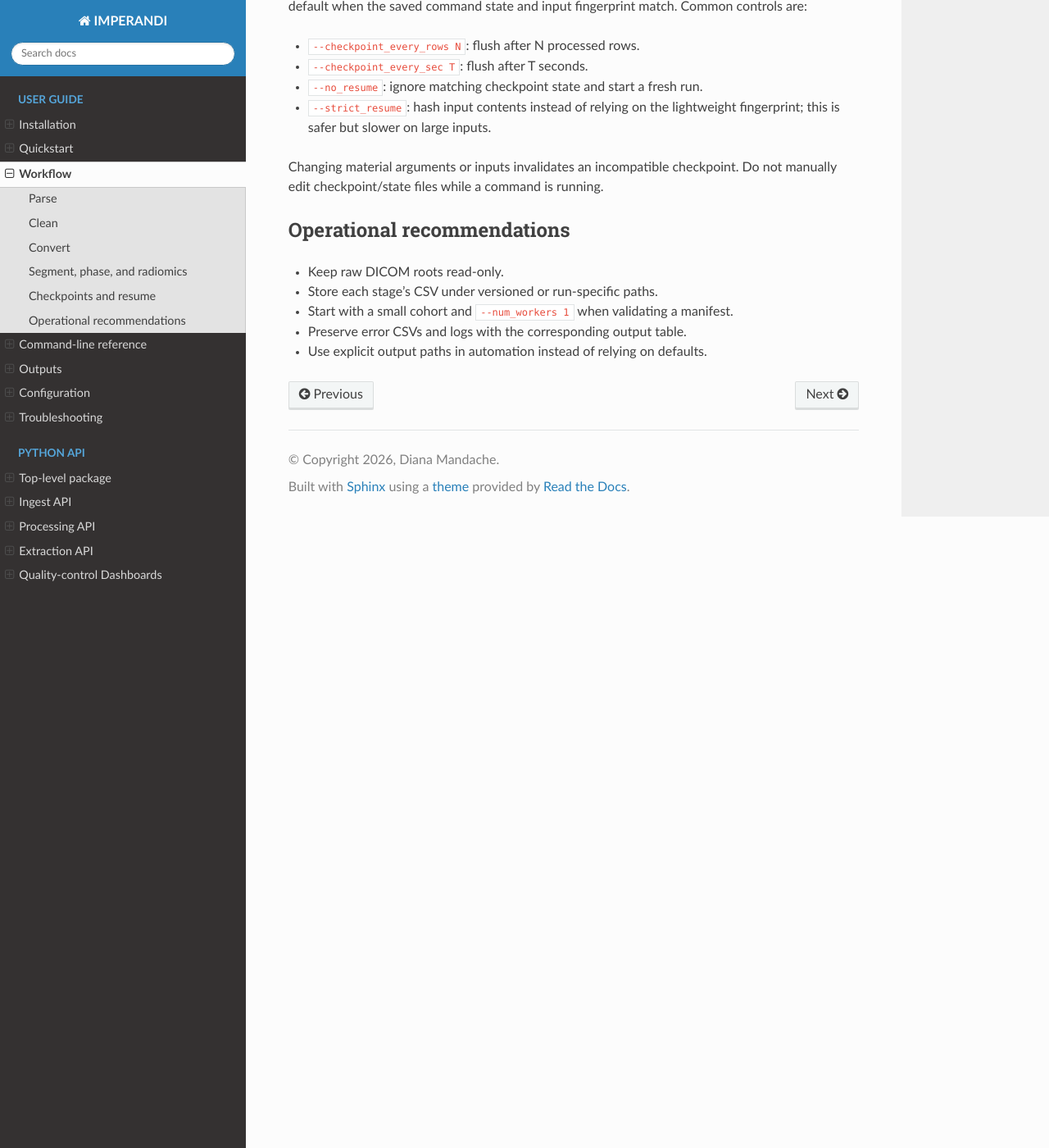
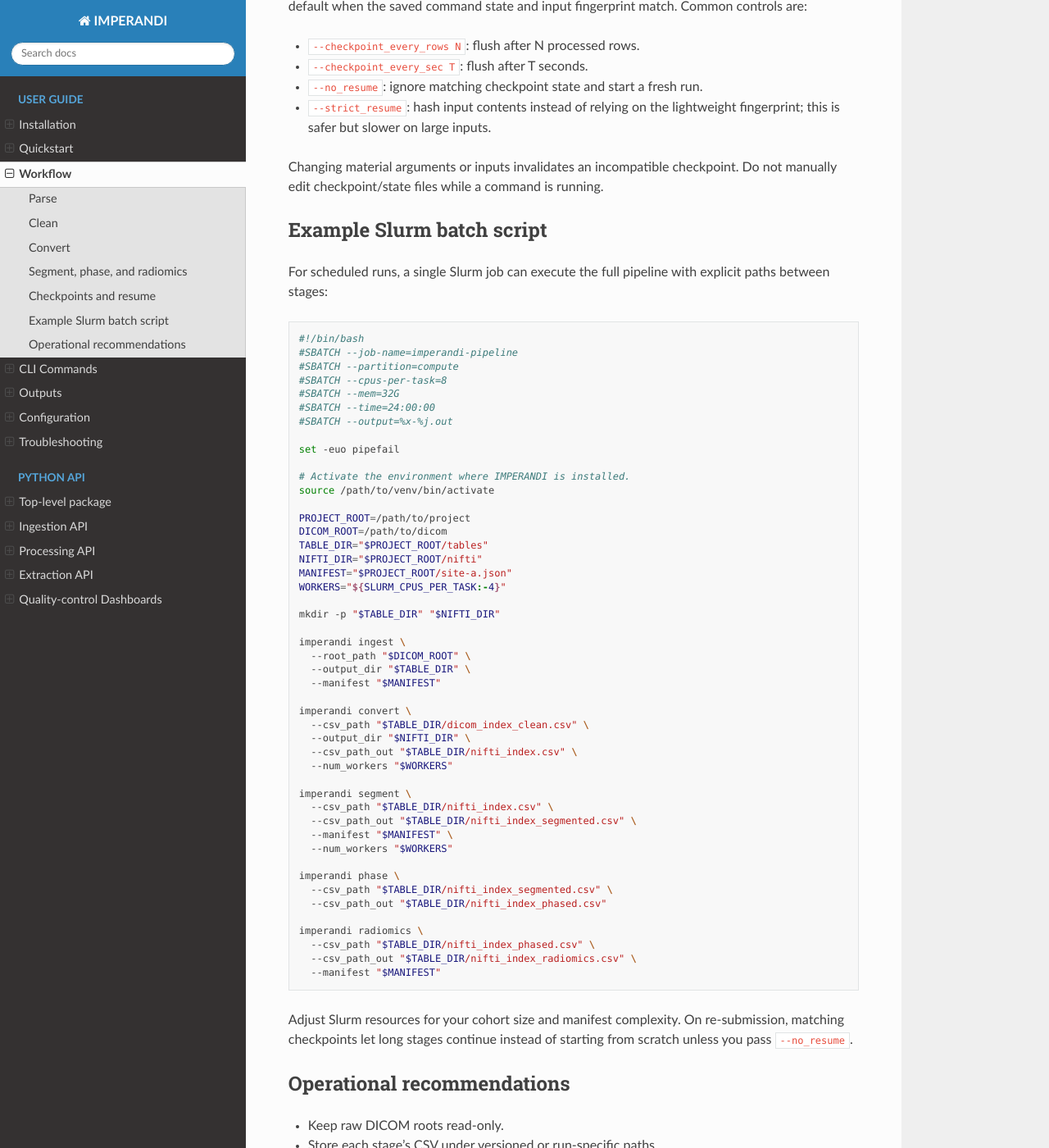
Before and after one commit to dmandache/IMPERANDI, a Sphinx documentation site: the page built from docs/source/workflow.md, in a window 1280 px wide and 1400 px high, scrolled down 1725 px. Shown: the whole window at 82% size. Built offline with Sphinx 7.4.7 and the Read the Docs theme 3.1.0, drawn with Linux system fonts in a browser that asks for light colours.

Commit message:
small docs improvement

````diff
--- a/docs/source/api/ingest.rst
+++ b/docs/source/api/ingest.rst
@@ -1,4 +1,4 @@
-Ingest API
+Ingestion API
 ==========
 
 Parsing
--- a/docs/source/workflow.md
+++ b/docs/source/workflow.md
@@ -86,6 +86,65 @@ match. Common controls are:
 Changing material arguments or inputs invalidates an incompatible checkpoint.
 Do not manually edit checkpoint/state files while a command is running.
 
+## Example Slurm batch script
+
+For scheduled runs, a single Slurm job can execute the full pipeline with
+explicit paths between stages:
+
+```bash
+#!/bin/bash
+#SBATCH --job-name=imperandi-pipeline
+#SBATCH --partition=compute
+#SBATCH --cpus-per-task=8
+#SBATCH --mem=32G
+#SBATCH --time=24:00:00
+#SBATCH --output=%x-%j.out
+
+set -euo pipefail
+
+# Activate the environment where IMPERANDI is installed.
+source /path/to/venv/bin/activate
+
+PROJECT_ROOT=/path/to/project
+DICOM_ROOT=/path/to/dicom
+TABLE_DIR="$PROJECT_ROOT/tables"
+NIFTI_DIR="$PROJECT_ROOT/nifti"
+MANIFEST="$PROJECT_ROOT/site-a.json"
+WORKERS="${SLURM_CPUS_PER_TASK:-4}"
+
+mkdir -p "$TABLE_DIR" "$NIFTI_DIR"
+
+imperandi ingest \
+  --root_path "$DICOM_ROOT" \
+  --output_dir "$TABLE_DIR" \
+  --manifest "$MANIFEST"
+
+imperandi convert \
+  --csv_path "$TABLE_DIR/dicom_index_clean.csv" \
+  --output_dir "$NIFTI_DIR" \
+  --csv_path_out "$TABLE_DIR/nifti_index.csv" \
+  --num_workers "$WORKERS"
+
+imperandi segment \
+  --csv_path "$TABLE_DIR/nifti_index.csv" \
+  --csv_path_out "$TABLE_DIR/nifti_index_segmented.csv" \
+  --manifest "$MANIFEST" \
+  --num_workers "$WORKERS"
+
+imperandi phase \
+  --csv_path "$TABLE_DIR/nifti_index_segmented.csv" \
+  --csv_path_out "$TABLE_DIR/nifti_index_phased.csv"
+
+imperandi radiomics \
+  --csv_path "$TABLE_DIR/nifti_index_phased.csv" \
+  --csv_path_out "$TABLE_DIR/nifti_index_radiomics.csv" \
+  --manifest "$MANIFEST"
+```
+
+Adjust Slurm resources for your cohort size and manifest complexity. On
+re-submission, matching checkpoints let long stages continue instead of
+starting from scratch unless you pass `--no_resume`.
+
 ## Operational recommendations
 
 - Keep raw DICOM roots read-only.
````
Also changed, not shown: README.md (+5 -6 lines), docs/source/cli.md (+2 -3 lines).
